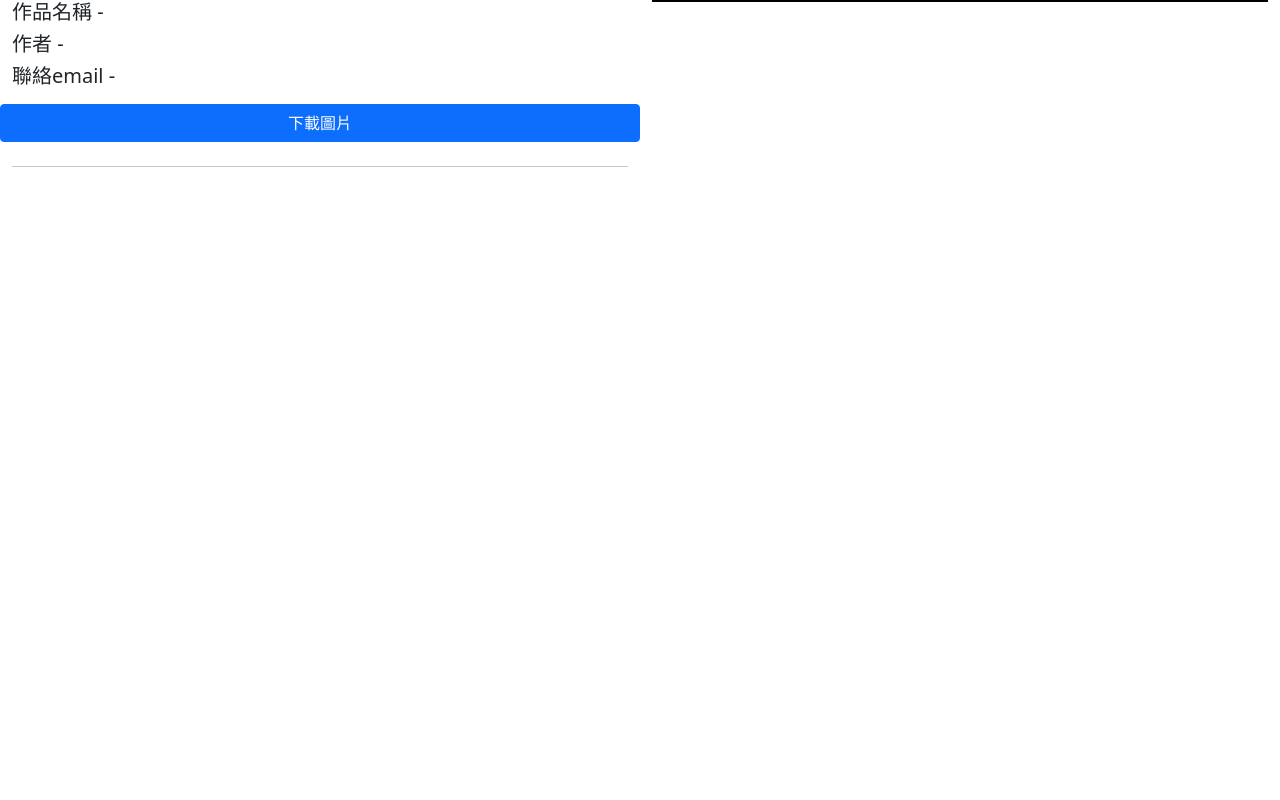
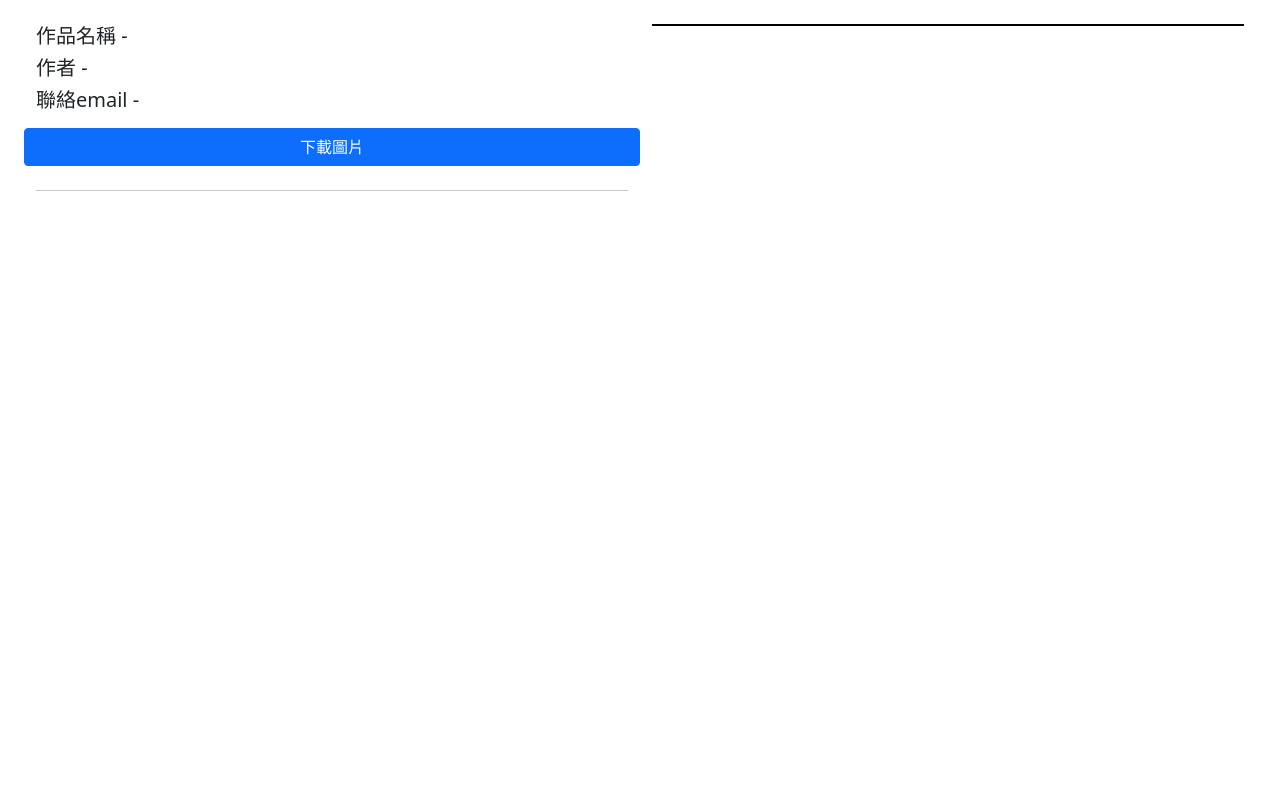
Before and after one commit to SeanGau/seedingfuture, a Flask app: template templates/works.html in a window 1280 px wide. Run offline with Flask 2, Linux system fonts and the light colour scheme; the template is opened without the code that fills it, so the values that code supplies are empty; parts of the project's set-up code (start-up, migrations or seed data) failed here and were passed over; some libraries are stand-ins or nearby versions; grey boxes are pictures that could not be loaded.

Commit message:
edit works style

```diff
--- a/templates/works.html
+++ b/templates/works.html
@@ -18,7 +18,7 @@
 
 <body>
     <div class="container-fluid h-100">
-        <div class="row h-100">
+        <div class="row h-100 p-4">
             <div class="col-6">
                 <div class="row">
                     <h5 id="collage-title">作品名稱 - <span></span></h5>
```
